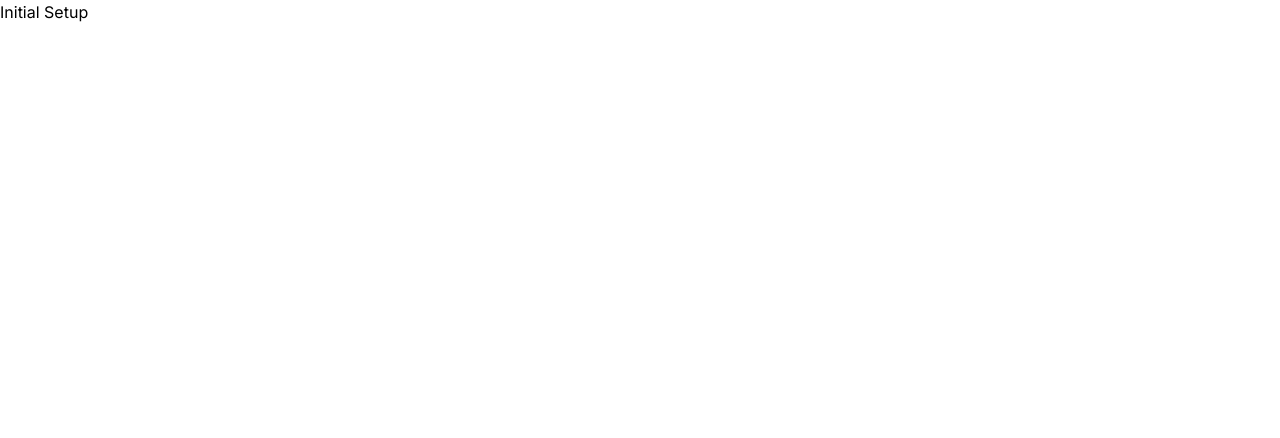
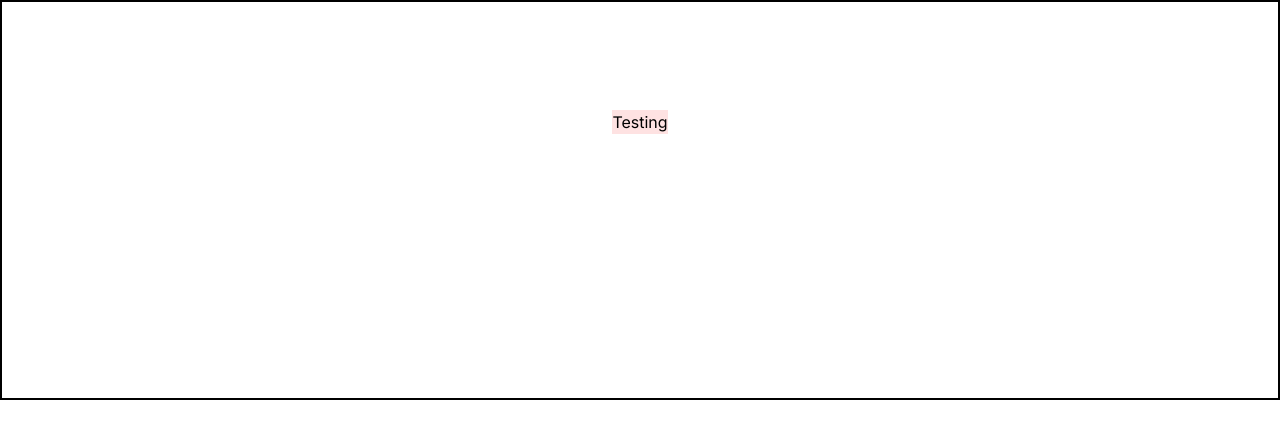
Before and after one commit to DrrylPns/AGreenNature, a Next.js app: page / in a window 1280 px wide. Shown: the top 438 px of the page. Built offline with nearby package versions, Linux system fonts and the light colour scheme.

Commit message:
Adding div border.
Adding div border.

```diff
--- a/src/app/globals.css
+++ b/src/app/globals.css
@@ -1,3 +1,21 @@
 @tailwind base;
 @tailwind components;
 @tailwind utilities;
+
+
+body {
+    height: 50vh;
+    max-width: 100%;
+    border: black 2px solid;
+}
+
+.container {
+    display: flex;
+    justify-content: center;
+    align-items: center;
+    height: 30vh;
+}
+
+.container h1 {
+    margin: 0px;
+}
--- a/src/app/page.tsx
+++ b/src/app/page.tsx
@@ -1,5 +1,10 @@
+import { Kaisei_Decol } from "next/font/google";
 import Image from "next/image";
 
 export default function Home() {
-  return <h1>Initial Setup</h1>;
+  return (
+    <div className="container">
+      <h1 className="bg-red-100">Testing</h1>
+    </div>
+  );
 }
```
